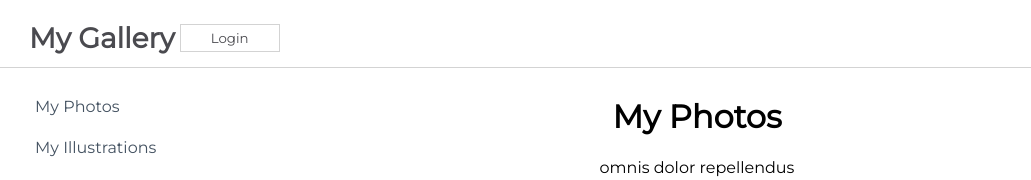
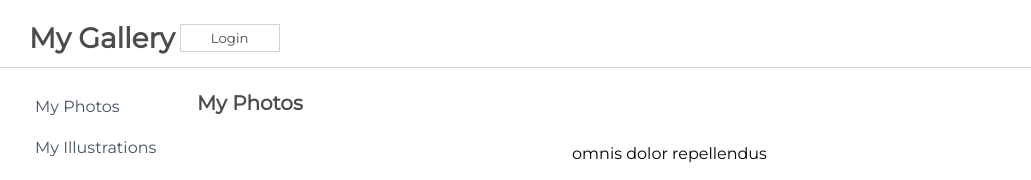
Before and after one commit to khubabshams/react-challenge-1, a React (Create React App) app in the folder my-app/: page / in a window 1280 px wide. Shown: the top 180 px of the page, without its empty margins (54-1085 px from the left). Built offline with nearby package versions, Linux system fonts and the light colour scheme.

Commit message:
Remove quotes from classname attr value

```diff
--- a/my-app/src/components/Content.js
+++ b/my-app/src/components/Content.js
@@ -22,11 +22,11 @@ export class Content extends Component {
 
     render() {
         return (
-            <div className='css.Content'>
-                <div className='css.TitleBar'>
+            <div className={css.Content}>
+                <div className={css.TitleBar}>
                     <h1>My Photos</h1>
                 </div>
-                <div className='css.SearchResults'>
+                <div className={css.SearchResults}>
                     {
                     this.state.isLoaded?
                     <PostItem posts={savedPosts} />:
```
